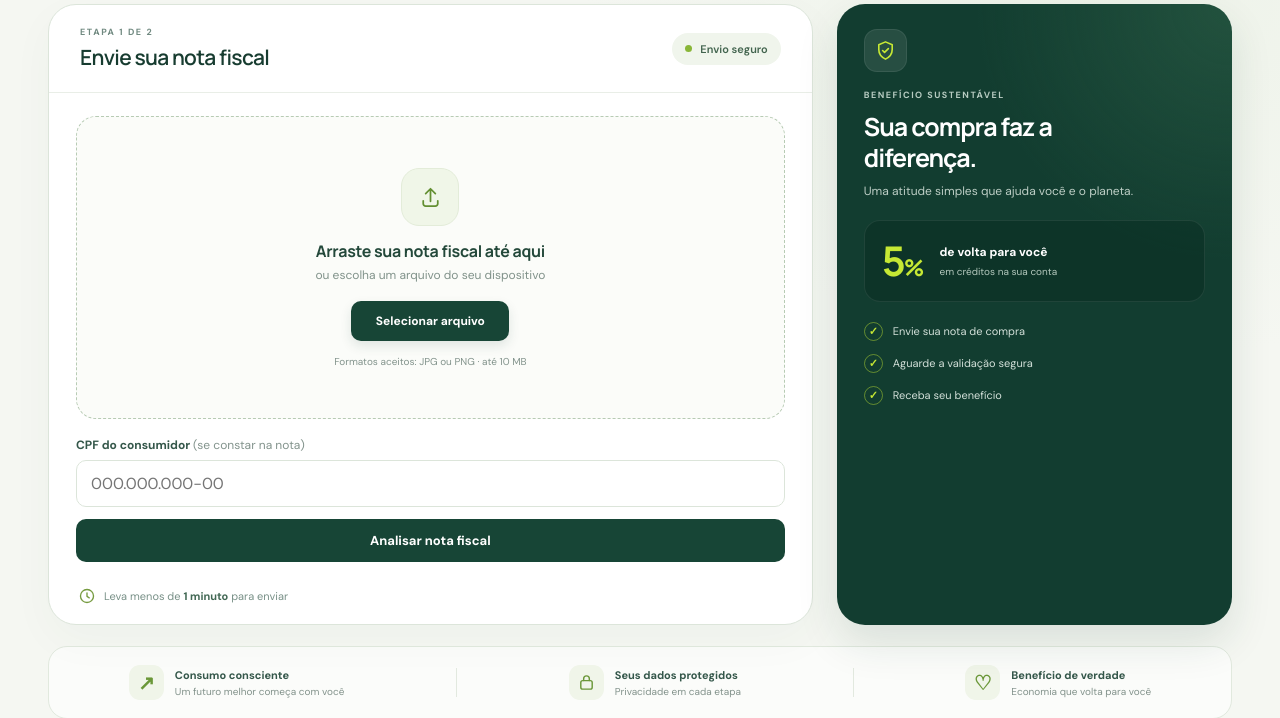
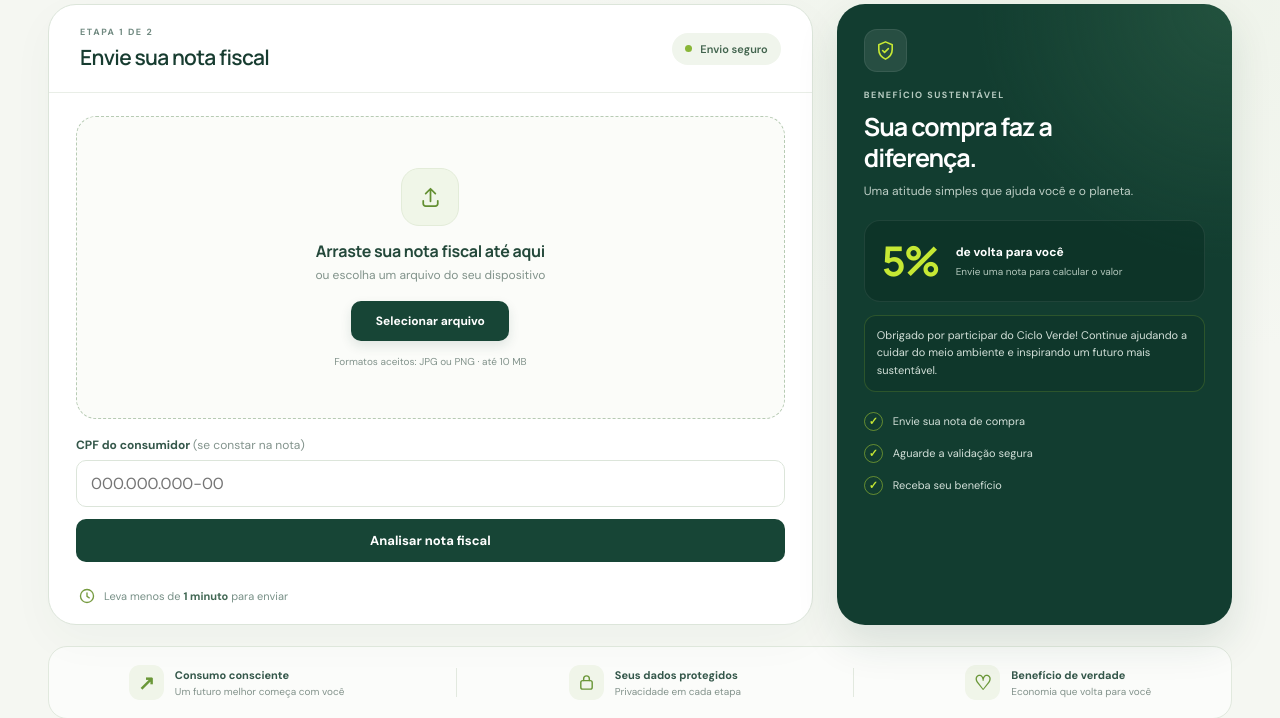
Before and after one commit to procidiohelama-star/Leitor-de-Notas-GrowUp, a Spring Boot app: page / in a window 1280 px wide. Shown: the part 338-1056 px from the top of the page. Run offline with Spring Boot 4, Linux system fonts and the light colour scheme.

Commit message:
Ajustes técnicos

```diff
--- a/src/main/resources/static/css/style.css
+++ b/src/main/resources/static/css/style.css
@@ -564,11 +564,14 @@ p {
     line-height: 1;
 }
 
-.discount-value small {
-    font-size: 23px;
+.discount-value-amount {
+    font-size: clamp(22px, 2.5vw, 30px);
+    letter-spacing: -1px;
+    white-space: nowrap;
 }
 
 .benefit-highlight div {
+    min-width: 0;
     display: flex;
     flex-direction: column;
     gap: 5px;
@@ -582,6 +585,17 @@ p {
 .benefit-highlight div span {
     color: #b4c8bd;
     font-size: 10px;
+}
+
+.benefit-message {
+    margin: 13px 0 0;
+    padding: 11px 12px;
+    border: 1px solid rgba(198, 232, 52, .16);
+    border-radius: 12px;
+    background: rgba(5, 37, 27, .22);
+    color: #d3e0d9;
+    font-size: 11px;
+    line-height: 1.6;
 }
 
 .benefit-list {
--- a/src/main/resources/static/js/invoice-upload.js
+++ b/src/main/resources/static/js/invoice-upload.js
@@ -11,6 +11,10 @@ const progressTrack = document.querySelector("#progress-track");
 const progressValue = document.querySelector("#progress-value");
 const analysisTitle = document.querySelector("#analysis-title");
 const analysisResult = document.querySelector("#analysis-result");
+const discountValue = document.querySelector("#discount-value");
+const discountLabel = document.querySelector("#discount-label");
+const discountDetails = document.querySelector("#discount-details");
+const benefitMessage = document.querySelector("#benefit-message");
 
 fileInput.addEventListener("change", () => showSelectedFile(fileInput.files[0]));
 
@@ -42,6 +46,7 @@ form.addEventListener("submit", async (event) => {
     message.textContent = "";
     analysisPanel.hidden = true;
     analysisResult.hidden = true;
+    resetBenefitSummary();
 
     const file = fileInput.files[0];
     if (!file) {
@@ -119,16 +124,40 @@ async function showAnalysis(result) {
         await new Promise((resolve) => window.setTimeout(resolve, 160));
     }
 
+    updateBenefitSummary(result);
     const hasAmount = result.valorNota !== null && result.descontoEstimado !== null;
-    const amountText = hasAmount
-        ? `Nota: ${formatCurrency(result.valorNota)} · 5% estimados: ${formatCurrency(result.descontoEstimado)}. `
-        : "Não foi possível identificar o valor total da nota. ";
+    const amountNotice = hasAmount ? "" : "Não foi possível identificar o valor total da nota. ";
     analysisResult.className = result.beneficioLiberado ? "analysis-result result-approved" : "analysis-result result-pending";
     analysisResult.textContent = result.beneficioLiberado
-        ? `${amountText}Benefício liberado.`
-        : `${amountText}Benefício não liberado: há regras pendentes ou reprovadas. O cálculo é apenas uma estimativa até a validação oficial.`;
+        ? "Benefício liberado após a validação."
+        : `${amountNotice}Benefício não liberado: há regras pendentes ou reprovadas. O valor exibido é apenas uma estimativa até a validação oficial.`;
     if (result.aviso) analysisResult.textContent += ` ${result.aviso}`;
     analysisResult.hidden = false;
+}
+
+function resetBenefitSummary() {
+    discountValue.textContent = "5%";
+    discountValue.classList.remove("discount-value-amount");
+    discountLabel.textContent = "de volta para você";
+    discountDetails.textContent = "Envie uma nota para calcular o valor";
+    benefitMessage.textContent = "Obrigado por participar do Ciclo Verde! Continue ajudando a cuidar do meio ambiente e inspirando um futuro mais sustentável.";
+}
+
+function updateBenefitSummary(result) {
+    const hasAmount = result.valorNota !== null && result.descontoEstimado !== null;
+    if (!hasAmount) {
+        resetBenefitSummary();
+        return;
+    }
+
+    discountValue.textContent = formatCurrency(result.descontoEstimado);
+    discountValue.classList.add("discount-value-amount");
+    discountLabel.textContent = result.beneficioLiberado ? "Desconto aprovado" : "Desconto estimado";
+    discountDetails.textContent = `5% da nota de ${formatCurrency(result.valorNota)}`;
+    const formattedDiscount = formatCurrency(result.descontoEstimado);
+    benefitMessage.textContent = result.beneficioLiberado
+        ? `Você receberá um desconto de ${formattedDiscount}! Obrigado por participar!`
+        : `Você poderá receber um desconto estimado de ${formattedDiscount} após a validação. Obrigado por participar! Continue ajudando a cuidar do meio ambiente.`;
 }
 
 function statusIcon(status) {
--- a/src/main/resources/templates/index.html
+++ b/src/main/resources/templates/index.html
@@ -115,12 +115,16 @@
                 <p>Uma atitude simples que ajuda você e o planeta.</p>
             </div>
             <div class="benefit-highlight">
-                <span class="discount-value">5<small>%</small></span>
+                <span class="discount-value" id="discount-value" aria-live="polite" aria-atomic="true">5%</span>
                 <div>
-                    <strong>de volta para você</strong>
-                    <span>em créditos na sua conta</span>
+                    <strong id="discount-label">de volta para você</strong>
+                    <span id="discount-details">Envie uma nota para calcular o valor</span>
                 </div>
             </div>
+            <p class="benefit-message" id="benefit-message" aria-live="polite">
+                Obrigado por participar do Ciclo Verde! Continue ajudando a cuidar do meio ambiente
+                e inspirando um futuro mais sustentável.
+            </p>
             <ul class="benefit-list">
                 <li>
                     <span class="check-icon" aria-hidden="true">✓</span>
```
Also changed, not shown: README.md (added).
